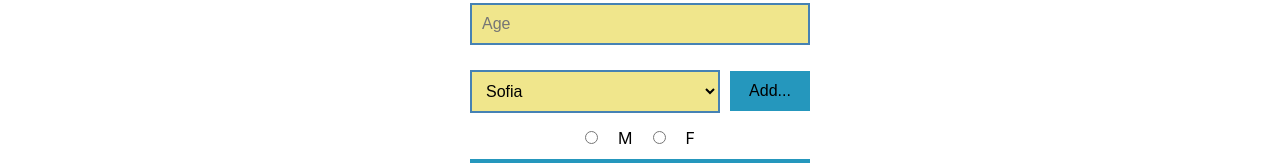
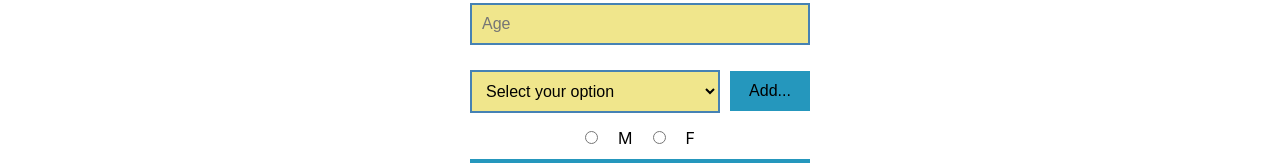
Before and after one commit to martinMilenov/table, a React (Create React App) app: page /add in a window 1280 px wide. Shown: the part 397-560 px from the top of the page. Built offline with nearby package versions, Linux system fonts and the light colour scheme.

Commit message:
feat/add-citys-component-finish

```diff
--- a/src/pages/AddCity/action.js
+++ b/src/pages/AddCity/action.js
@@ -1,9 +1,18 @@
 export const actionTypes = {
-    ADD_CITY: Symbol("ADD_CITY")
+    ADD_CITY: Symbol("ADD_CITY"),
+    CHANGE_FIELD: Symbol("CHANGE_FIELD"),
 }
 
-export const addCity = () => {
+export const addCity = (params) => {
     return {
-        type: actionTypes.ADD_CITY
+        type: actionTypes.ADD_CITY,
+        label: params.label,
     }
 }
+export const changeField = (params) => {
+    return {
+        type: actionTypes.CHANGE_FIELD,
+        key: params.key,
+        value: params.value
+    }
+}
--- a/src/pages/AddCity/index.js
+++ b/src/pages/AddCity/index.js
@@ -1,22 +1,24 @@
 import React, { Component } from 'react'
 import { withRouter } from 'react-router-dom';
 import { connect } from 'react-redux';
-import {setField} from '../Create/actions';
-// import {clearField} from '../Create/action';
+import {changeField} from './action';
+import {addCity} from './action';
 
 class AddCity extends Component {
 
     handleChange = (e) => {
-        this.props.setField({
-            key: e.target.name,
-            value: e.target.value
-        })
-        console.log(e.target.value)
+      this.props.changeField({
+        key: e.target.name,
+        value: e.target.value
+      })
     }
 
-    handleAddCity = () => {
 
-        // this.props.clearField();
+    handleAddCity = (e) => {
+
+        this.props.addCity({
+            label: this.props.city
+        })
 
         let { history } = this.props;
         history.push({
@@ -28,7 +30,7 @@ class AddCity extends Component {
         return (
             <div>
                 <form>
-                    <input type="text" name="city" placeholder="Add City" value={this.props.city} onChange={this.handleChange}></input>
+                    <input type="text" name="city" placeholder="Add City" onChange={this.handleChange} value={this.props.city}></input>
                     <input type="button" value="Add..." onClick={this.handleAddCity}></input>
                 </form>
             </div>
@@ -38,14 +40,13 @@ class AddCity extends Component {
 
 const mapStateToProps = (state) => {
     return {
-        city: state.newCity.get("city"),
-        citys: state.newCity.get('citys').toJS()
+        city: state.newCity.get("city")
     }
 }
 
 const mapDispatchToProps = {
-    setField
-    // clearField
+    changeField,
+    addCity
 }
 
 
--- a/src/pages/AddCity/reducer.js
+++ b/src/pages/AddCity/reducer.js
@@ -1,10 +1,20 @@
 import defaultState from './defaultState';
 import {actionTypes} from './action';
+import { fromJS, List } from "immutable"
 
 const newCity = (state = defaultState, action) => {
     switch(action.type) {
+        case actionTypes.CHANGE_FIELD: {
+            return state.setIn([action.key], action.value);
+        }
+        case actionTypes.CLEAN_FIELD: {
+            return state.setIn([action.value], "")
+        }
         case actionTypes.ADD_CITY: {
-
+            const city = fromJS({
+                label: action.label
+            })
+            return state.set('citys', state.get('citys', List()).push(city)).set('city', '');
         }
         default: {
             return state;
--- a/src/pages/Create/defaultState.js
+++ b/src/pages/Create/defaultState.js
@@ -7,5 +7,5 @@ import { fromJS } from "immutable"
     dateOfBirth: '',
     age: '',
     gender: '',
-    citys: ''
+    city: ''
 })
--- a/src/pages/Create/index.js
+++ b/src/pages/Create/index.js
@@ -4,35 +4,6 @@ import { connect } from 'react-redux';
 import { setField } from './actions';
 import { add } from '../List/actions';
 import { clearField } from './actions';
-
-
-const citys = [
-    {
-        label: "Sofia",
-        value: "sofia",
-    },
-
-    {
-        label: "Plovdiv",
-        value: "plovdiv"
-    },
-
-    {
-        label: "Varna",
-        value: "varna"
-    },
-
-    {
-        label: "Burgas",
-        value: "burgas"
-    },
-
-    {
-        label: "Pleven",
-        value: "pleven"
-    }
-]
-
 class Create extends Component {
 
     handleChange = (e) => {
@@ -49,7 +20,7 @@ class Create extends Component {
             lastName: this.props.lastName,
             dateOfBirth: new Date(this.props.dateOfBirth),
             age: this.props.age,
-            citys: this.props.citys,
+            city: this.props.city,
             gender: this.props.gender
         })
 
@@ -79,7 +50,7 @@ class Create extends Component {
                 <input type="text" name="dateOfBirth" placeholder="Date of Birth" onChange={this.handleChange} value={this.props.dateOfBirth} />
                 <input type="number" name="age" placeholder="Age" onChange={this.handleChange} value={this.props.age} />
                 <div className="select">
-                    <select name="citys" onChange={this.handleChange} value={this.props.citys}>
+                    <select name="city" onChange={this.handleChange} value={this.props.city}>
                         <option value="" disabled selected>Select your option</option>
                         {this.props.citys.map((city, i) => (
                             <option key={i}>{city.label}</option>
@@ -108,10 +79,8 @@ const mapStateToProps = (state) => {
         dateOfBirth: state.createForm.get('dateOfBirth'),
         age: state.createForm.get('age'),
         gender: state.createForm.get('gender'),
-        citys: state.newCity.get('citys').toJS()
-
-
-
+        city: state.createForm.get('city'),
+        citys: state.newCity.get('citys').toJS(),
     }
 }
 
--- a/src/pages/List/actions.js
+++ b/src/pages/List/actions.js
@@ -11,6 +11,6 @@ export const add = (params) => {
         dateOfBirth: params.dateOfBirth,
         age: params.age,
         gender: params.gender,
-        citys: params.citys
+        city: params.city
     }
 }
--- a/src/pages/List/defaultState.js
+++ b/src/pages/List/defaultState.js
@@ -8,7 +8,7 @@ export default fromJS({
         age: 30,
         gender: "m",
         dateOfBirth: new Date("1989-05-01"),
-        citys: "Sofia"
+        city: "Sofia"
     },
     {
         firstName: "Sara",
@@ -17,7 +17,7 @@ export default fromJS({
         age: 25,
         gender: "f",
         dateOfBirth: new Date("1996-10-18"),
-        citys: "Varna"
+        city: "Varna"
     },
     {
         firstName: "Nikolai",
@@ -26,7 +26,7 @@ export default fromJS({
         age: 29,
         gender: "m",
         dateOfBirth: new Date("1990-04-05"),
-        citys: "Pleven"
+        city: "Pleven"
     }
     ]
 });
--- a/src/pages/List/index.js
+++ b/src/pages/List/index.js
@@ -47,7 +47,7 @@ class List extends Component {
                 },
                 {
                     label: "City",
-                    value: 'citys',
+                    value: 'city',
                     id: 6
                 },
 
--- a/src/pages/List/reducer.js
+++ b/src/pages/List/reducer.js
@@ -14,7 +14,7 @@ const list = (state = defaultState, action) => {
             dateOfBirth: action.dateOfBirth,
             age: action.age,
             gender: action.gender,
-            citys: action.citys
+            city: action.city
           })
           return state.set('users', state.get('users', List()).push(user));
 
```
